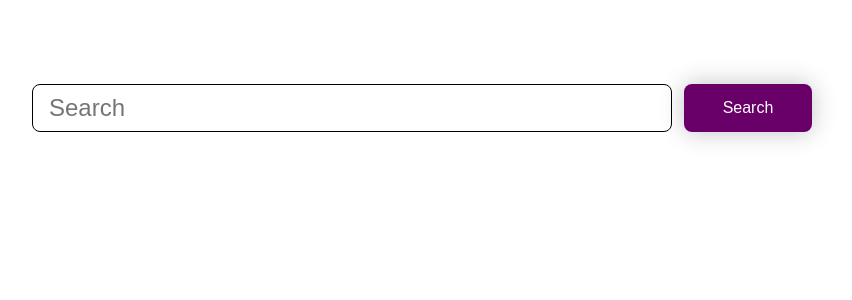
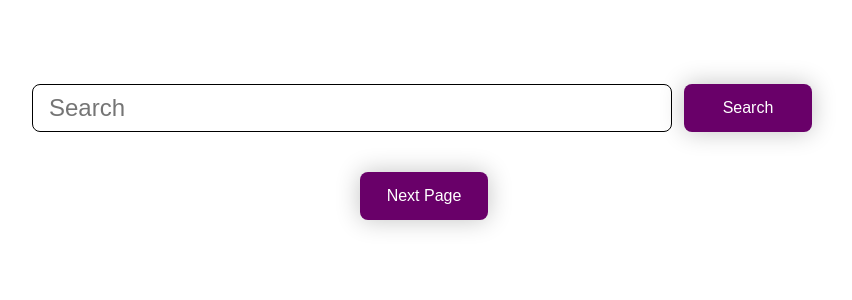
Before and after one commit to W1nt3rR/news-website-project, a React (Create React App) app: page / in a window 1280 px wide. Shown: the top 300 px of the page, without its empty margins (216-1068 px from the left). Built offline with nearby package versions, Linux system fonts and the light colour scheme.

Commit message:
Add more paramters for search, such as pageSize and page

```diff
--- a/src/components/Home/index.tsx
+++ b/src/components/Home/index.tsx
@@ -14,6 +14,7 @@ export const Home = (props : Props) => {
 
     const [ news, setNews ] = useState(JSON.parse(localStorage.getItem("News") as string));
     const [ search, setSearch ] = useState("");
+    const [ currentPage, setCurrentPage] = useState(1);
 
     // console.log(search);
 
@@ -23,12 +24,17 @@ export const Home = (props : Props) => {
         // fetchNews();
     }, [])
 
+    const newsParams = {
+        pageSize: 20,
+        page: currentPage
+    }
+
     const fetchNews = async (searchParam?: string) => {
         try {
             let result;
 
             if(searchParam) {
-                result = await newsAPI.get("everything", {params: { q: searchParam}});
+                result = await newsAPI.get("everything", {params: { q: searchParam, ...newsParams}});
             } else {
                 result = await newsAPI.get("top-headlines");
             }
@@ -52,5 +58,12 @@ export const Home = (props : Props) => {
                 return <Card info={item} />
             })}
         </div>
+
+        <div>
+            <Button type="coloured" onClickFn={() => {
+                setCurrentPage(currentPage + 1);
+                fetchNews(search);
+                }} text="Next Page"></Button>
+        </div>
     </Layout>
 }
```
